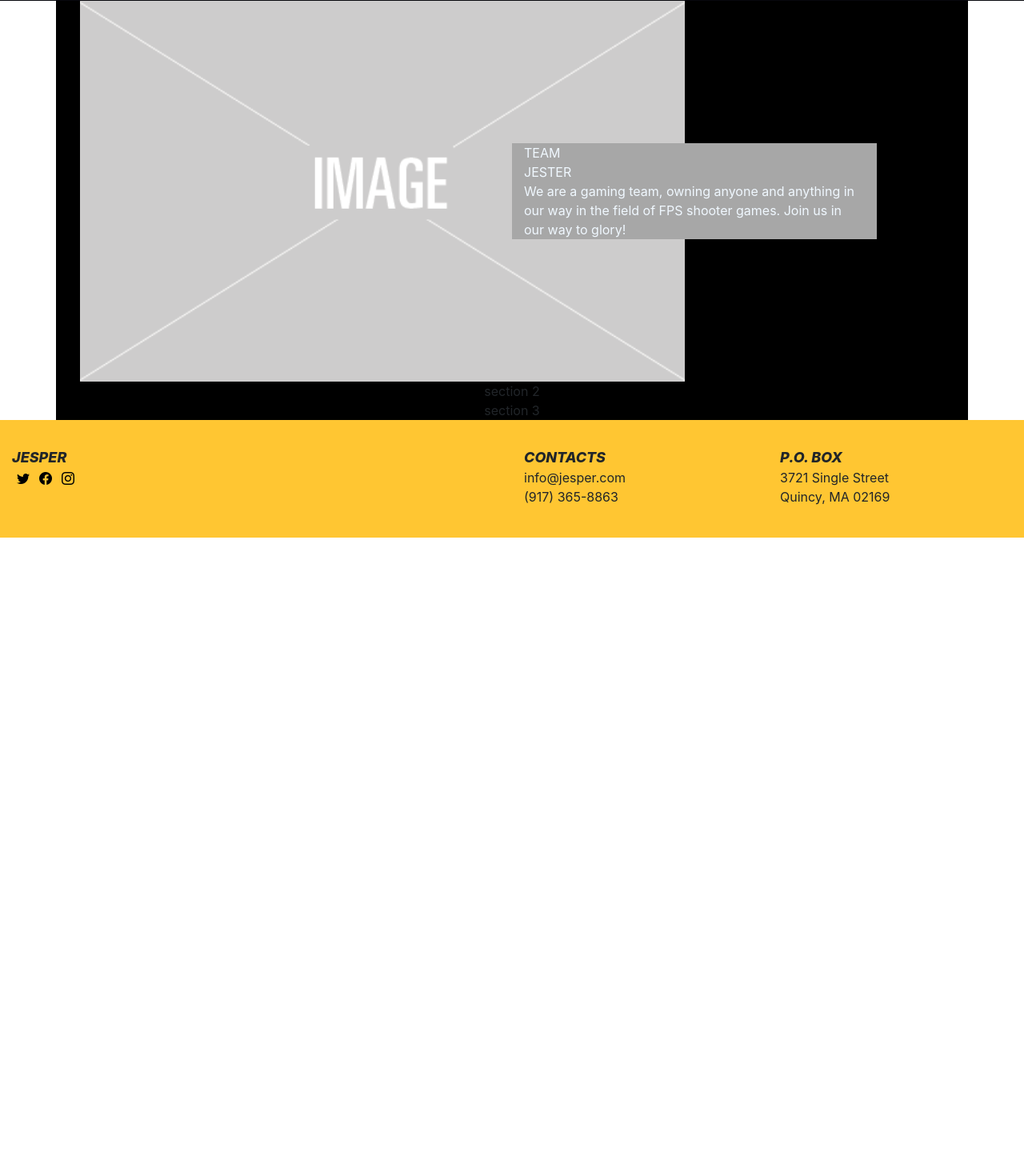
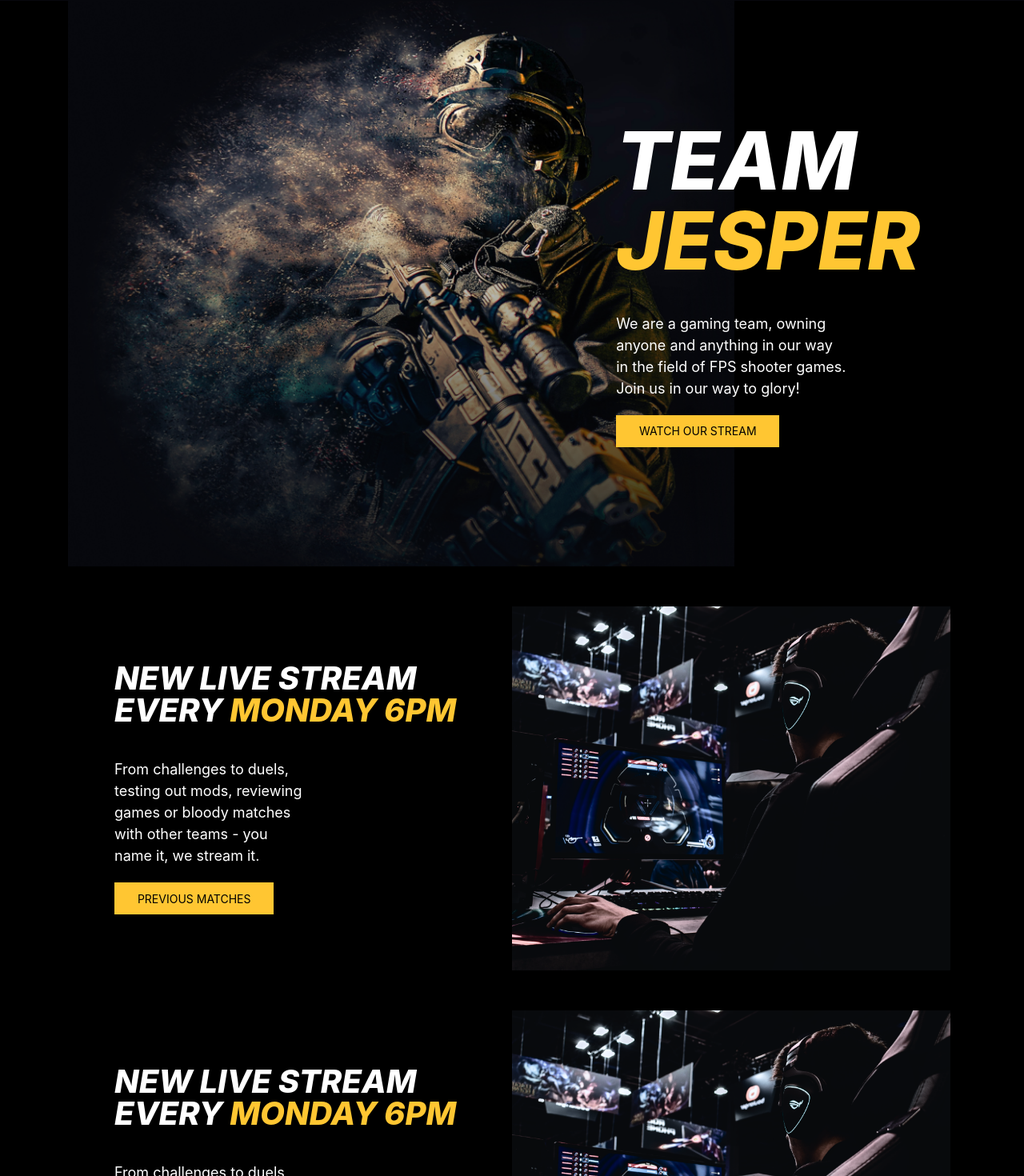
Before and after one commit to vclong2003/career-orientation-react, a React (Create React App) app: page / in a window 1280 px wide. Shown: the part 73-1543 px from the top of the page at 80% size. Before the commit the page ends 800 px from the top, so only its background shows below. Built offline with nearby package versions, Linux system fonts and the light colour scheme.

Commit message:
3/4 homepage

```diff
--- a/src/Pages/Home/index.js
+++ b/src/Pages/Home/index.js
@@ -6,35 +6,67 @@ export default class Home extends React.Component {
   render() {
     return (
       <Container className={styles.container} fluid>
-        <Container
-          className={`${styles.commonSectionStyle} ${styles.section_1}`}
-        >
+        <Container className={styles.section_1} fluid>
           <Container>
             <Image
-              src={require("../../Assets/Images/img-placeholder.png")}
-              fluid
+              src={require("../../Assets/Images/pic_1_demo.webp")}
               className={styles.img_1}
             />
           </Container>
           <Container className={styles.infoContainer_1}>
-            <div>TEAM</div>
-            <div>JESTER</div>
-            <div>
+            <div className={styles.title_1}>
+              TEAM <br /> <i className={styles.yellowText}>JESPER</i>
+            </div>
+            <div className={styles.info_1}>
               We are a gaming team, owning anyone and anything in our way in the
               field of FPS shooter games. Join us in our way to glory!
             </div>
+            <button className={styles.button_1}>WATCH OUR STREAM</button>
           </Container>
         </Container>
-        <Container
-          className={`${styles.commonSectionStyle} ${styles.section_2}`}
-        >
-          section 2
+        <Container className={styles.section_2} fluid>
+          <Container className={styles.imgContainer_2} fluid>
+            <Image
+              src={require("../../Assets/Images/pic_2_demo.webp")}
+              fluid
+              className={styles.img_2}
+            />
+          </Container>
+          <Container className={styles.infoContainer_2}>
+            <div className={styles.title_2}>
+              NEW LIVE STREAM
+              <br />
+              EVERY <i className={styles.yellowText}>MONDAY 6PM</i>
+            </div>
+            <div className={styles.info_2}>
+              From challenges to duels, testing out mods, reviewing games or
+              bloody matches with other teams - you name it, we stream it.
+            </div>
+            <button className={styles.button_2}>PREVIOUS MATCHES</button>
+          </Container>
         </Container>
-        <Container
-          className={`${styles.commonSectionStyle} ${styles.section_3}`}
-        >
-          section 3
+        <Container className={styles.section_3} fluid>
+          <Container className={styles.imgContainer_2} fluid>
+            <Image
+              src={require("../../Assets/Images/pic_2_demo.webp")}
+              fluid
+              className={styles.img_2}
+            />
+          </Container>
+          <Container className={styles.infoContainer_2}>
+            <div className={styles.title_2}>
+              NEW LIVE STREAM
+              <br />
+              EVERY <i className={styles.yellowText}>MONDAY 6PM</i>
+            </div>
+            <div className={styles.info_2}>
+              From challenges to duels, testing out mods, reviewing games or
+              bloody matches with other teams - you name it, we stream it.
+            </div>
+            <button className={styles.button_2}>PREVIOUS MATCHES</button>
+          </Container>
         </Container>
+        <Container className={styles.section_4}>section 4</Container>
       </Container>
     );
   }
--- a/src/Pages/Home/style.module.css
+++ b/src/Pages/Home/style.module.css
@@ -1,44 +1,85 @@
 .container {
-  background-color: white;
+  padding: 0;
+  margin: 0;
 }
-.commonSectionStyle {
-  background-color: black;
-}
-.section_1 {
+.section_1,
+.section_2,
+.section_3,
+.section_4 {
   background-color: black;
   position: relative;
   display: flex;
   flex-direction: row;
   justify-content: center;
   align-items: center;
+  padding-bottom: 50px;
+}
+.imgContainer_2 {
+  display: flex;
+  flex-direction: row;
+  justify-content: flex-end;
+  width: 90%;
 }
 .img_1 {
-  width: 70%;
+  width: 75%;
+}
+.img_2 {
+  width: 50%;
 }
 .infoContainer_1 {
   width: 40%;
   position: absolute;
-  color: aliceblue;
   z-index: 10;
-  background-color: rgb(167, 167, 167);
-  right: 10%;
+  right: 1%;
 }
-.section_2 {
-  background-color: black;
-  position: relative;
-  display: flex;
-  flex-direction: row;
-  justify-content: center;
-  align-items: center;
+.infoContainer_2 {
+  width: 40%;
+  position: absolute;
+  z-index: 10;
+  left: 10%;
 }
-.section_3 {
-  background-color: black;
-  position: relative;
-  display: flex;
-  flex-direction: row;
-  justify-content: center;
-  align-items: center;
+.title_1,
+.title_2 {
+  padding-top: 0;
+  padding-bottom: 0;
+  margin-top: 0;
+  margin-bottom: 0;
+  color: white;
+  font-weight: 800;
+  font-size: 100px;
+  font-style: italic;
+  line-height: 1;
 }
+.title_2 {
+  font-size: 40px;
+}
+.yellowText {
+  color: #ffc632;
+}
+.info_1,
+.info_2 {
+  margin-top: 40px;
+  color: white;
+  width: 60%;
+  font-size: 18px;
+}
+.info_2 {
+  width: 50%;
+}
+.button_1,
+.button_2 {
+  border: none;
+  outline: none;
+  color: black;
+  background-color: #ffc632;
+  padding-left: 6%;
+  padding-right: 6%;
+  padding-top: 2%;
+  padding-bottom: 2%;
+  font-size: 14px;
+  margin-top: 20px;
+}
+
 @media only screen and (max-width: 768px) {
   /* For mobile phones: */
   .img_1 {
```
Also changed, not shown: src/Assets/Images/pic_1_demo.webp (added), src/Assets/Images/pic_2_demo.webp (added).
